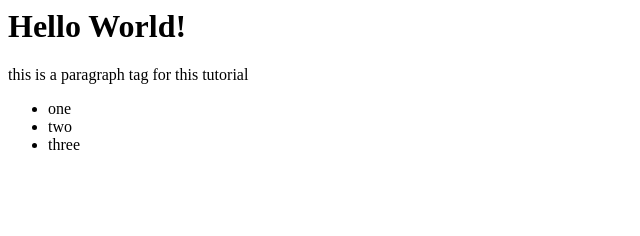
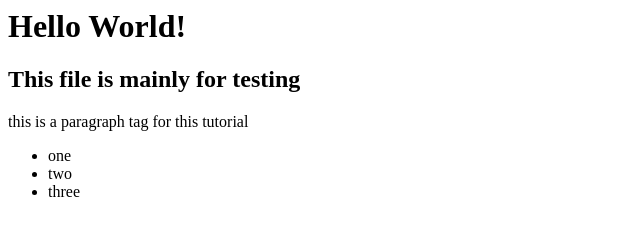
Before and after one commit to dcantoran/test-folder, a plain HTML site: page index.html in a window 1280 px wide. Shown: the whole page, without its empty margins (0-640 px from the left). Drawn offline with Linux system fonts and the light colour scheme.

Commit message:
new h2 line

```diff
--- a/index.html
+++ b/index.html
@@ -1,4 +1,5 @@
 <h1>Hello World!</h1>
+<h2>This file is mainly for testing</h2>
 <p>this is a paragraph tag for this tutorial</p>
 <ul>
     <li>one</li>
```
